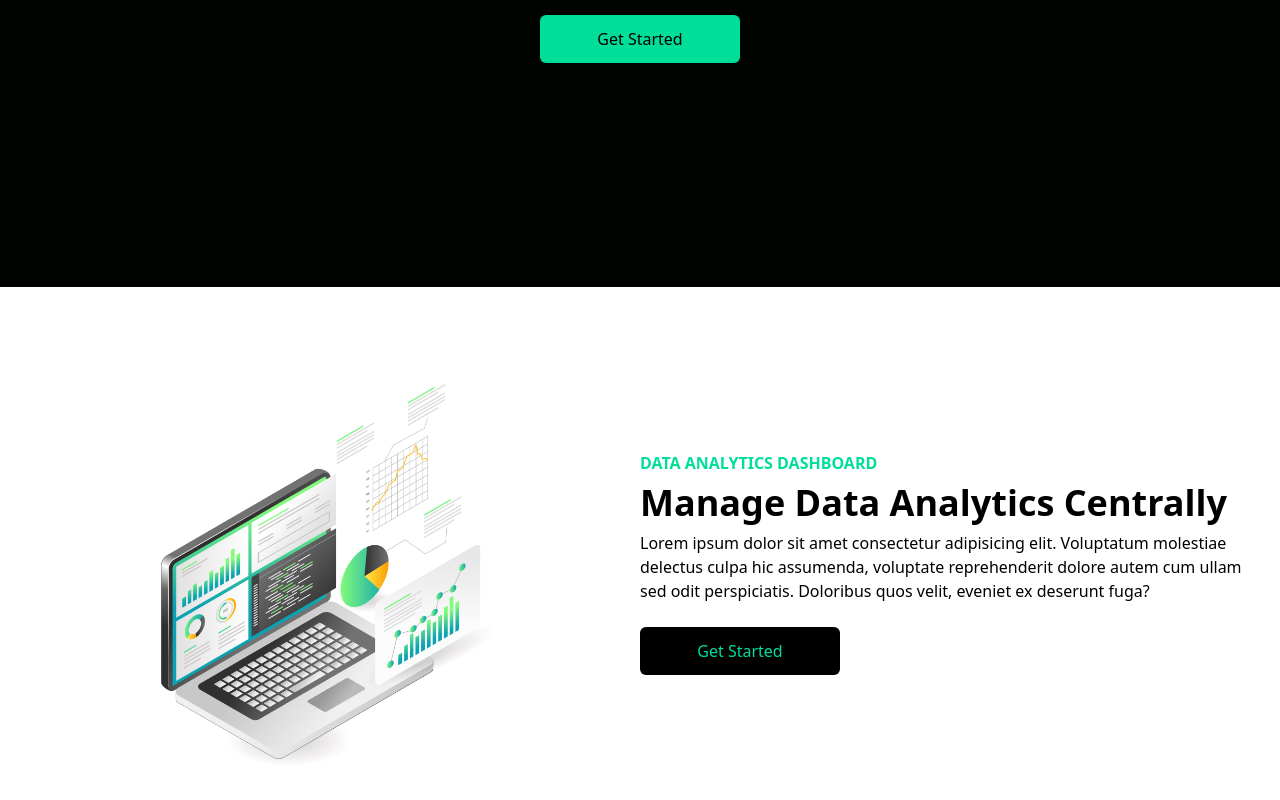
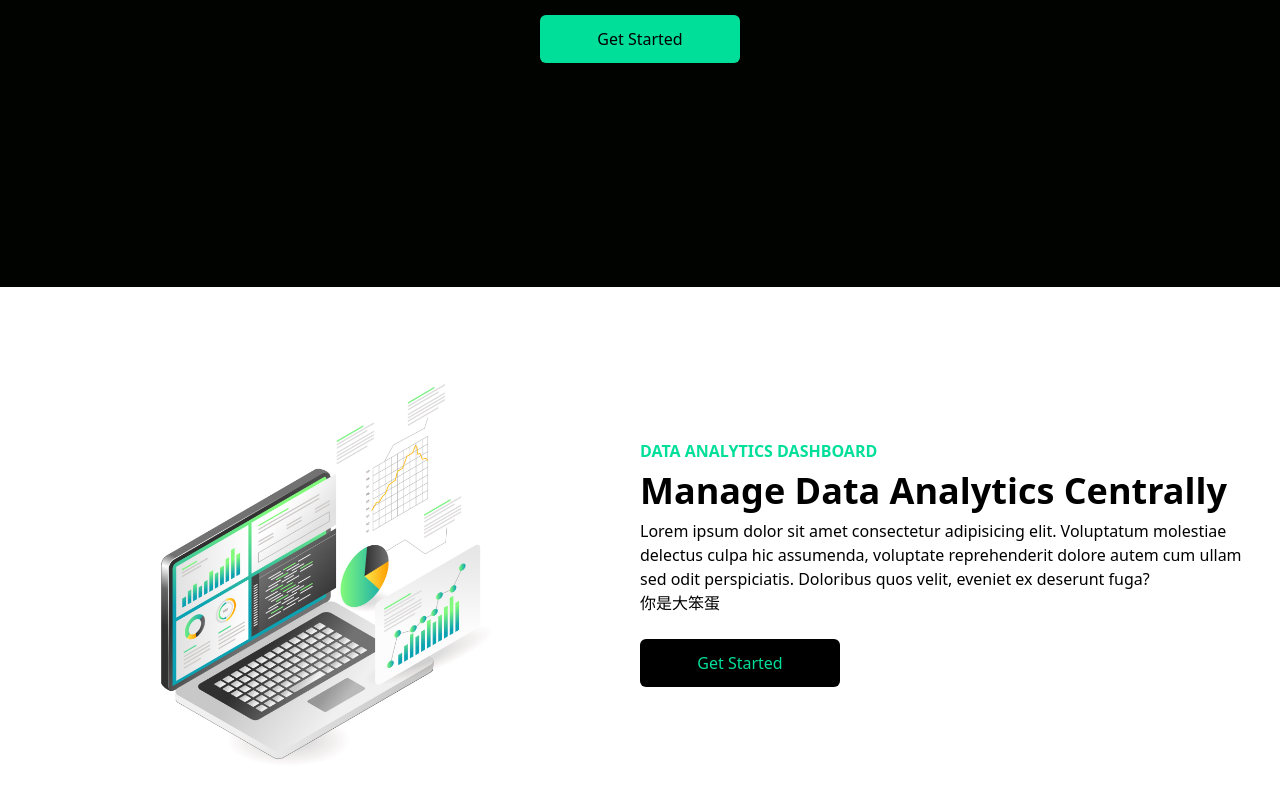
Before and after one commit to willie-lin/react-tailwind-spas, a React (Create React App) app: page / in a window 1280 px wide. Shown: the part 513-1313 px from the top of the page. Built offline with nearby package versions, Linux system fonts and the light colour scheme.

Commit message:
add Dockerfile

```diff
--- a/src/components/Analytics.jsx
+++ b/src/components/Analytics.jsx
@@ -15,10 +15,10 @@ const Analytics = () => {
                         dolore autem cum ullam sed odit perspiciatis. Doloribus quos velit,
                         eveniet ex deserunt fuga?
                     </p>
+                    <p>你是大笨蛋</p>
                     <button className='bg-black text-[#00df9a]  w-[200px] rounded-md font-medium my-6 mx-auto py-3 md:mx-0'>Get Started</button>
                 </div>
             </div>
-
         </div>
     )
 }
```
